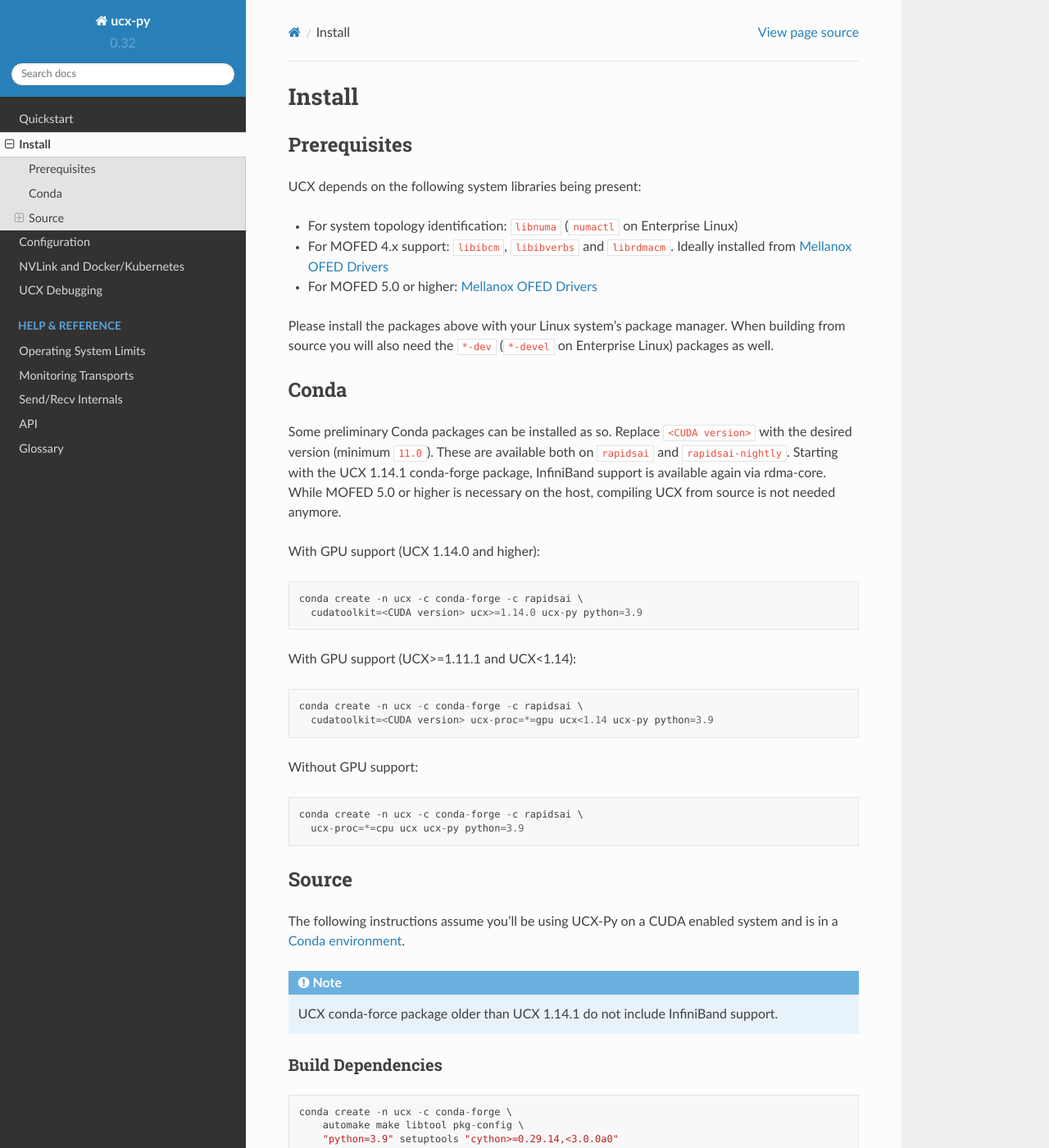
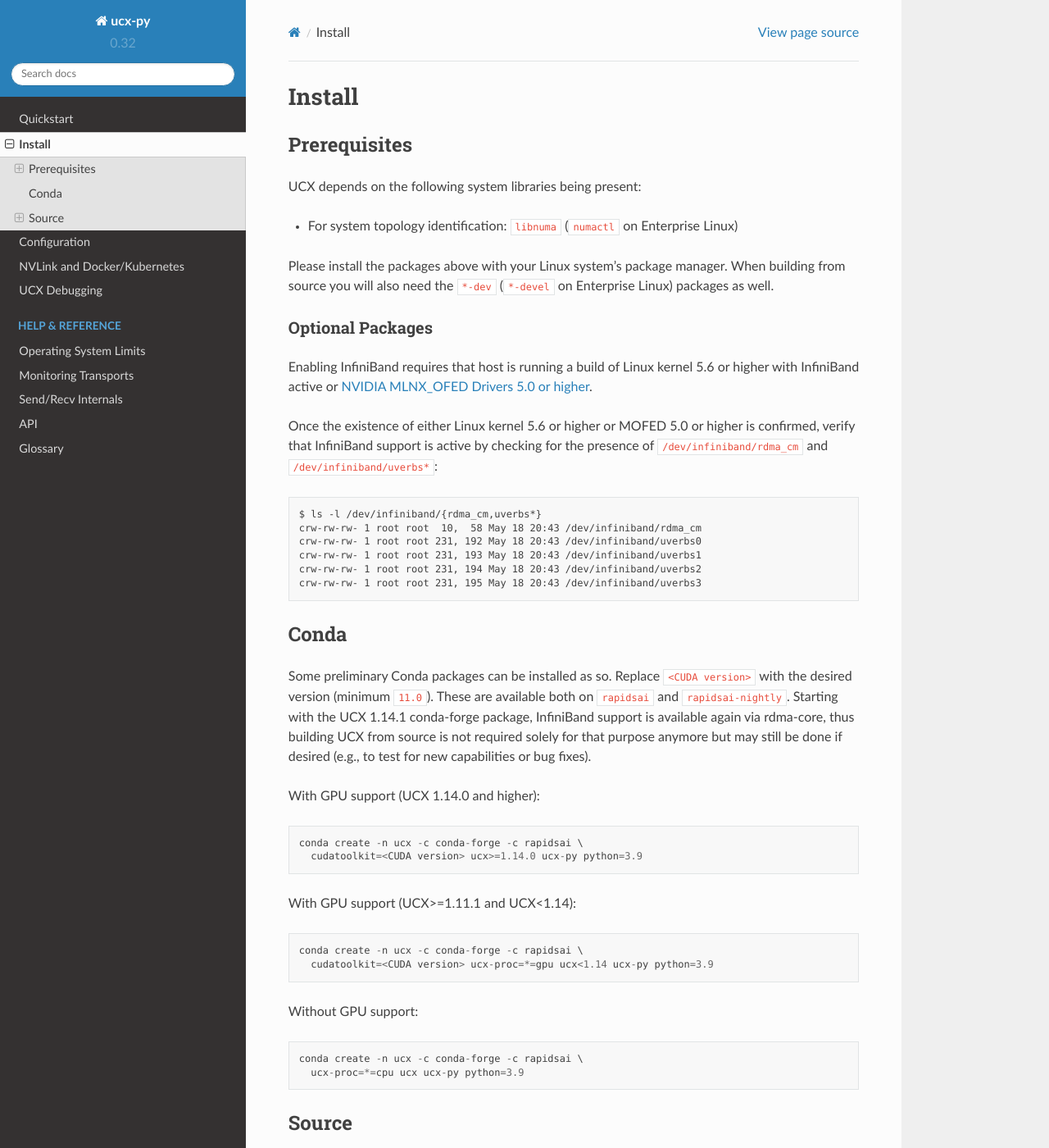
Before and after one commit to rapidsai/ucx-py, a Sphinx documentation site: the page built from docs/source/install.rst, in a window 1280 px wide and 1400 px high. Shown: the whole window at 82% size. Built offline with Sphinx 7.4.7 and the Read the Docs theme 2.0.0, drawn with Linux system fonts in a browser that asks for light colours; some of the changed text lies outside the part shown.

Commit message:
Fix InfiniBand support instructions (#960)
Authors:
   - Peter Andreas Entschev (https://github.com/pentschev)

Approvers:
   - Benjamin Zaitlen (https://github.com/quasiben)
   - Ray Douglass (https://github.com/raydouglass)

```diff
--- a/docs/source/install.rst
+++ b/docs/source/install.rst
@@ -7,13 +7,28 @@ Prerequisites
 UCX depends on the following system libraries being present:
 
 * For system topology identification: ``libnuma`` (``numactl`` on Enterprise Linux)
-* For MOFED 4.x support: ``libibcm``, ``libibverbs`` and ``librdmacm``. Ideally installed from `Mellanox OFED Drivers <https://www.mellanox.com/products/infiniband-drivers/linux/mlnx_ofed>`_
-* For MOFED 5.0 or higher: `Mellanox OFED Drivers <https://www.mellanox.com/products/infiniband-drivers/linux/mlnx_ofed>`_
 
 Please install the packages above with your Linux system's package manager.
 When building from source you will also need the ``*-dev`` (``*-devel`` on
 Enterprise Linux) packages as well.
 
+Optional Packages
+~~~~~~~~~~~~~~~~~
+
+Enabling InfiniBand requires that host is running a build of Linux kernel 5.6 or higher with InfiniBand active or
+`NVIDIA MLNX_OFED Drivers 5.0 or higher <https://network.nvidia.com/products/infiniband-drivers/linux/mlnx_ofed/>`_.
+
+Once the existence of either Linux kernel 5.6 or higher or MOFED 5.0 or higher is confirmed, verify that InfiniBand
+support is active by checking for the presence of ``/dev/infiniband/rdma_cm`` and ``/dev/infiniband/uverbs*``:
+
+::
+
+    $ ls -l /dev/infiniband/{rdma_cm,uverbs*}
+    crw-rw-rw- 1 root root  10,  58 May 18 20:43 /dev/infiniband/rdma_cm
+    crw-rw-rw- 1 root root 231, 192 May 18 20:43 /dev/infiniband/uverbs0
+    crw-rw-rw- 1 root root 231, 193 May 18 20:43 /dev/infiniband/uverbs1
+    crw-rw-rw- 1 root root 231, 194 May 18 20:43 /dev/infiniband/uverbs2
+    crw-rw-rw- 1 root root 231, 195 May 18 20:43 /dev/infiniband/uverbs3
 
 Conda
 -----
@@ -22,8 +37,9 @@ Some preliminary Conda packages can be installed as so. Replace
 ``<CUDA version>`` with the desired version (minimum ``11.0``). These are
 available both on ``rapidsai`` and ``rapidsai-nightly``. Starting with the
 UCX 1.14.1 conda-forge package, InfiniBand support is available again via
-rdma-core.  While MOFED 5.0 or higher is necessary on the host, compiling UCX
-from source is not needed anymore.
+rdma-core, thus building UCX from source is not required solely for that
+purpose anymore but may still be done if desired (e.g., to test for new
+capabilities or bug fixes).
 
 With GPU support (UCX 1.14.0 and higher):
 
@@ -119,9 +135,9 @@ After installing the necessary dependencies, it's now time to build UCX from sou
     mkdir build
     cd build
     # Performance build
-    ../contrib/configure-release --prefix=$CONDA_PREFIX --with-cuda=$CUDA_HOME --enable-mt --enable-verbs --enable-rdmacm
+    ../contrib/configure-release --prefix=$CONDA_PREFIX --with-cuda=$CUDA_HOME --enable-mt --with-verbs --with-rdmacm
     # Debug build
-    ../contrib/configure-devel --prefix=$CONDA_PREFIX --with-cuda=$CUDA_HOME --enable-mt --enable-verbs --enable-rdmacm
+    ../contrib/configure-devel --prefix=$CONDA_PREFIX --with-cuda=$CUDA_HOME --enable-mt --with-verbs --with-rdmacm
     make -j install
 
 
@@ -140,7 +156,7 @@ Before continuing, first ensure MOFED 5.0 or higher is installed, for example in
     MLNX_OFED_LINUX-5.4-3.5.8.0:
 
 If MOFED drivers are not installed on the machine, you can download drivers directly from
-`Mellanox <https://www.mellanox.com/products/infiniband-drivers/linux/mlnx_ofed>`_.
+`NVIDIA <https://network.nvidia.com/products/infiniband-drivers/linux/mlnx_ofed/>`_.
 
 Building UCX >= 1.11.1 as shown previously should automatically include InfiniBand support if available in the system. It is possible to explicitly
 activate those, ensuring the system satisfies all dependencies or fail otherwise, by including the ``--with-rdmacm`` and ``--with-verbs`` build flags.
```
